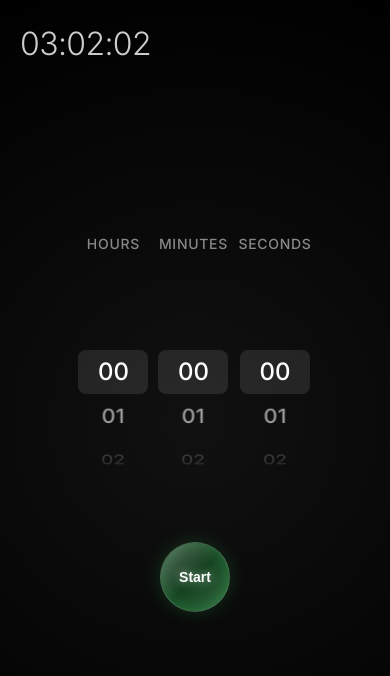
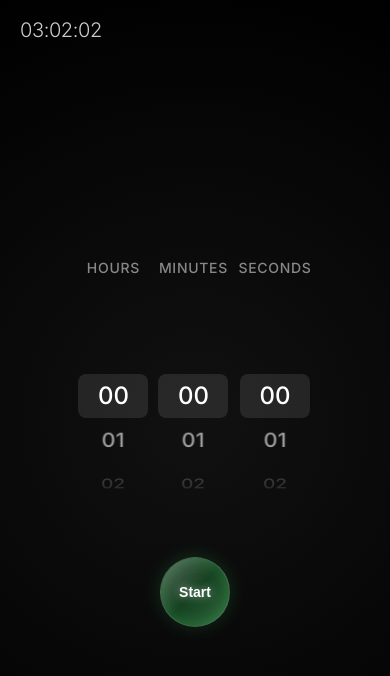
Before and after one commit to shadysaidKhimself/Stopwatch, a React (Vite) app: page / in a window 390 px wide. Shown: the top 676 px of the page. Built offline with nearby package versions, Linux system fonts and the light colour scheme; no server answers.

Commit message:
fix: resolve overflow in TIME UP! state and overlapping layout

```diff
--- a/src/App.tsx
+++ b/src/App.tsx
@@ -124,7 +124,7 @@ function App() {
               key="times-up"
               initial={{ opacity: 0, scale: 1.1 }}
               animate={{ opacity: 1, scale: 1 }}
-              className="countdown-display"
+              className="countdown-display status-text"
               style={{ color: '#ffffff' }}
             >
               TIMES UP!
--- a/src/index.css
+++ b/src/index.css
@@ -96,7 +96,7 @@ body {
   position: absolute;
   top: 40px;
   left: 40px;
-  font-size: clamp(32px, 6vw, 60px);
+  font-size: clamp(20px, 5vw, 60px);
   font-weight: 300;
   color: rgba(255, 255, 255, 0.8);
   letter-spacing: -0.02em;
@@ -107,10 +107,11 @@ body {
   display: flex;
   flex-direction: column;
   align-items: center;
-  gap: clamp(30px, 8vh, 60px);
+  gap: clamp(20px, 6vh, 60px);
   width: 100%;
   padding: 0 20px;
   box-sizing: border-box;
+  margin-top: 40px;
 }
 
 .pickers-group {
@@ -120,13 +121,19 @@ body {
 }
 
 .countdown-display {
-  font-size: clamp(80px, 22vw, 240px);
+  font-size: clamp(64px, 16vw, 240px);
   font-weight: 200;
   font-variant-numeric: tabular-nums;
   letter-spacing: -0.05em;
-  line-height: 1;
+  line-height: 1.1;
   text-align: center;
   width: 100%;
+}
+
+.countdown-display.status-text {
+  font-size: clamp(40px, 10vw, 120px);
+  font-weight: 400;
+  text-transform: uppercase;
 }
 
 .controls-group {
@@ -200,7 +207,7 @@ body {
 /* Responsive Adjustments */
 @media (max-width: 768px) {
   .current-time-display {
-    top: 20px;
+    top: 15px;
     left: 20px;
   }
 
```
